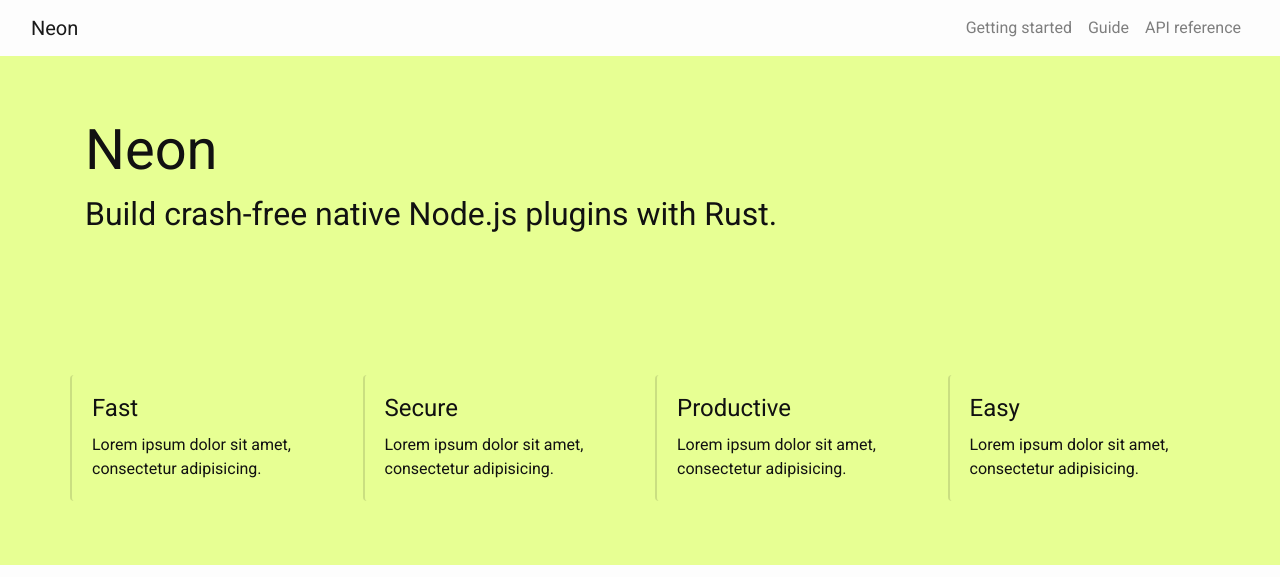
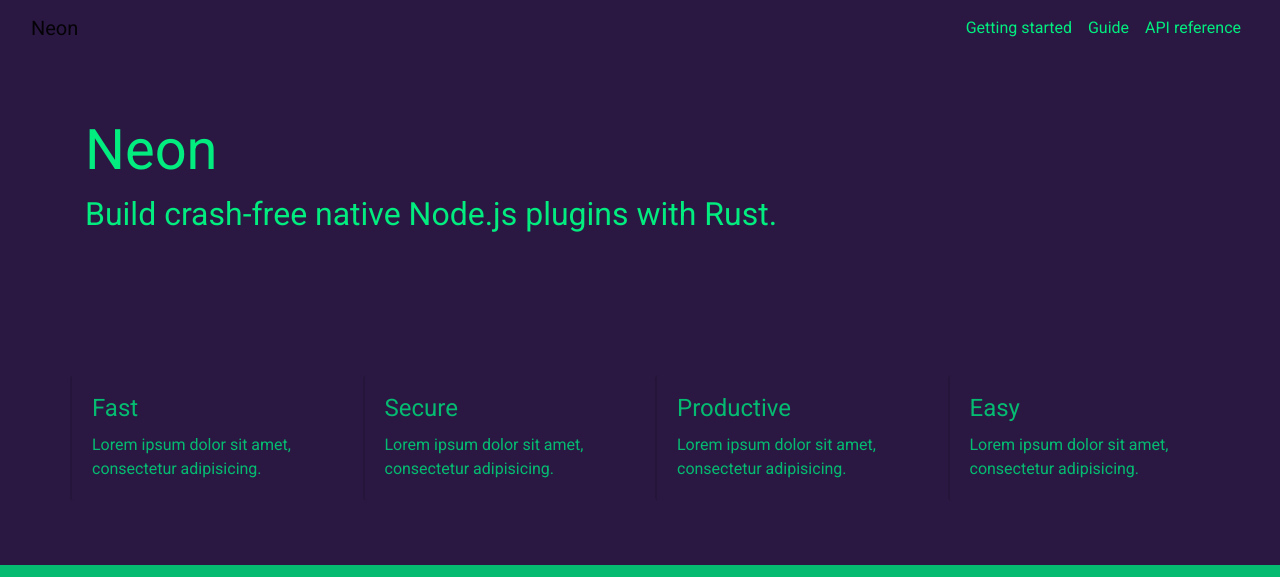
Before and after one commit to neon-bindings/www-archive, a Jekyll site: the page built from index.html, in a window 1280 px wide. Shown: the top 577 px of the page. Built offline with Jekyll 4.4.1, drawn with Linux system fonts in a browser that asks for light colours; nearby versions of some CDN libraries; some of the changed text lies outside the part shown; grey boxes are pictures that could not be loaded.

Commit message:
Add Simple Styles

```diff
--- a/_includes/header.html
+++ b/_includes/header.html
@@ -1,5 +1,5 @@
 <header class="container-fluid site-header">
-  <nav class="navbar navbar-full navbar-light navbar-toggleable-md site-nav">
+  <nav class="navbar navbar-full navbar-light navbar-toggleable-md site-header-nav">
     <button class="navbar-toggler navbar-toggler-right" type="button" data-toggle="collapse" data-target="#navbarSupportedContent" aria-controls="navbarSupportedContent" aria-expanded="false" aria-label="Toggle navigation">
       <span class="navbar-toggler-icon"></span>
     </button>
@@ -9,7 +9,7 @@
     <!-- Temp: Add Invisible Navbar to Push Links to Right -->
     <div class="collapse navbar-collapse float-md-right" id="navbarSupportedContent">
       <ul class="nav navbar-nav mr-auto"></ul>
-      <ul class="navbar-nav site-nav-links">
+      <ul class="navbar-nav site-header-nav-links">
         <li class="nav-item">
           <a href="/starter/installation" class="nav-link">Getting started</a>
         </li>
--- a/_sass/_layout.scss
+++ b/_sass/_layout.scss
@@ -6,11 +6,18 @@
   width: 100%;
 }
 
+.site-header, .site-frontpage-jumbo, .site-doc-jumbo, .site-footer {
+  color: $main-color5;
+  background-color: $main-color1;
+  margin-bottom: 0;
+}
+
 .site-header {
-  // height: 54px;
-  // .site-nav {
-  //   height:inherit;
-  // }
+  .site-header-nav {
+    .nav-link {
+      color: $main-color5;
+    }
+  }
 }
 
 .site-frontpage-jumbo {
@@ -21,16 +28,19 @@
 
   .card {
     background-color: transparent;
+    color: $main-color4;
     border-width: 0 0 0 2px;
   }
 }
 
-.site-doc-jumbo {
-  margin-bottom: 0;
-}
 
-.site-frontpage-jumbo, .site-doc-jumbo {
-  background-color: $main-color1;
+.site-frontpage-example {
+  padding: 3rem 0;
+  background-color: $main-color4;
+  color: $main-color1;
+  pre, code {
+    height: 100%;
+  }
 }
 
 .site-doc-nav, .site-doc-page {
@@ -48,6 +58,9 @@
   }
 }
 
-.site-footer-heading, .site-footer-sub {
-  padding: 1rem 0 0;
+.site-footer {
+
+  .site-footer-heading, .site-footer-sub {
+    padding: 1rem 0 0;
+  }
 }
--- a/css/main.scss
+++ b/css/main.scss
@@ -24,7 +24,11 @@
 $grey-color-dark:  darken($grey-color, 25%);
 
 // Main Colors
-$main-color1: #e7ff93;
+$main-color1: #2B1842;
+$main-color2: #1F5956;
+$main-color3: #118C64;
+$main-color4: #05BB71;
+$main-color5: #02EC7F;
 
 // Width of the content area
 $content-width:    800px;
--- a/index.html
+++ b/index.html
@@ -53,3 +53,22 @@
     </div>
   </div>
 </section>
+<section class="site-frontpage-example">
+  <div class="container">
+    <div class="row">
+      <div class="col-md-6">
+        <pre><code>
+          fn main() {
+            println!("Hello World!");
+          }
+        </code></pre>
+      </div>
+      <div class="col-md-6">
+        <h2>Hello Neon!</h2>
+        <p>This is a complete Neon binding, it does exactly what you need and what you want. It's magical!</p>
+        <button>Hello World!</button>
+        <p>If the type is incorrect, Neon will automatically give a nice error for you!</p>
+      </div>
+    </div>
+  </div>
+</section>
```
